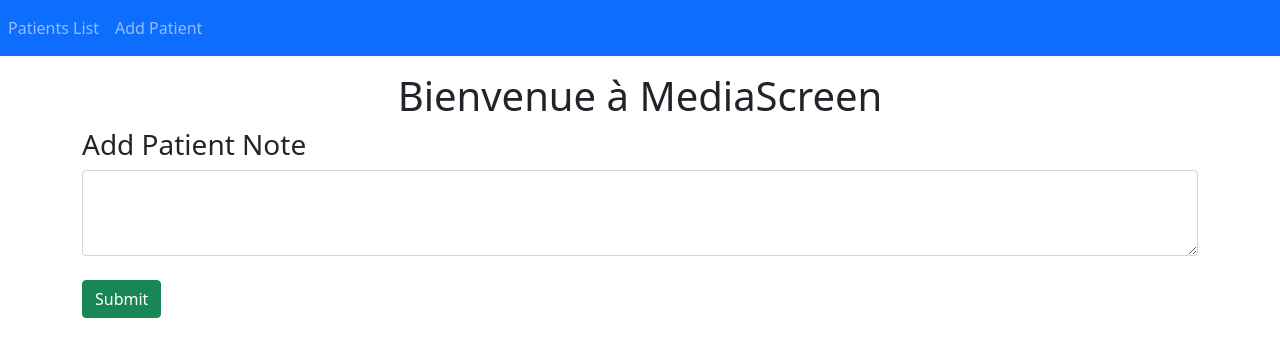
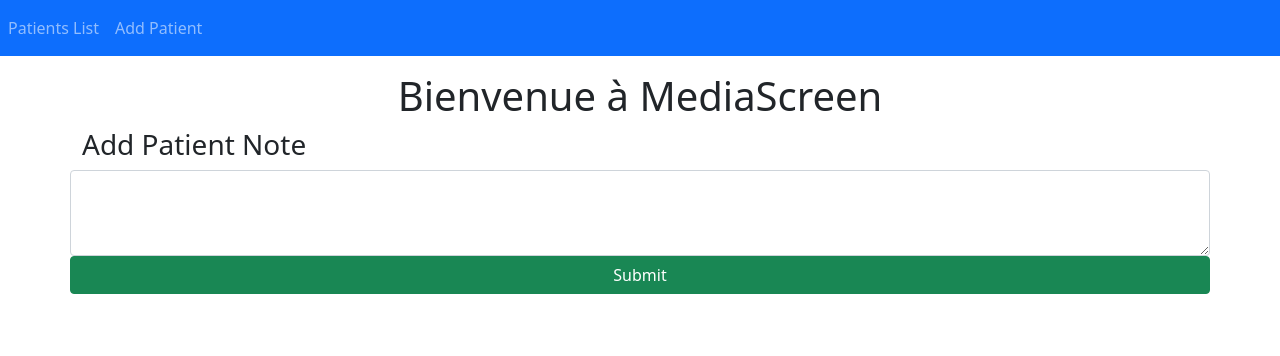
Before and after one commit to SoufieneOUERTANI/OC-P9-MediScreen-Front, an Angular app: page /create-patient-note/1 in a window 1280 px wide. Shown: the top 356 px of the page. Built offline with nearby package versions, Linux system fonts and the light colour scheme; no server answers.

Commit message:
Angular-Notes-Create-OK

```diff
--- a/src/app/app.module.ts
+++ b/src/app/app.module.ts
@@ -10,7 +10,7 @@
 import { PatientDetailsComponent } from './patient-details/patient-details.component';
 import { PatientNotesListComponent } from './patient-details/patient-notes-list/patient-notes-list.component';
 import { CreatePatientNoteComponent } from './patient-details/create-patient-note/create-patient-note.component';
-
+import { RouterModule } from '@angular/router';
 @NgModule({
   declarations: [
     AppComponent,
--- a/src/app/create-patient/create-patient.component.html
+++ b/src/app/create-patient/create-patient.component.html
@@ -1,5 +1,5 @@
 <h3>Add a patient</h3>
-<form (ngSubmit)="onSubmitCreation()">
+<form (ngSubmit)="onSubmitCreation()" class="row">
     <div class="form-group">
         <label>FistName</label>
         <input type="text" class="form-control" id="firstName" [(ngModel)]="patient.firstName" name="firstName">
@@ -25,6 +25,7 @@
         <input type="text" class="form-control" id="phone" [(ngModel)]="patient.phone" name="phone">
     </div>
 
+    <br><br><br>
     <button class="btn btn-success" type="submit">Add</button>
 
 </form>
--- a/src/app/note.service.ts
+++ b/src/app/note.service.ts
@@ -9,7 +9,7 @@
 })
 export class NoteService {
 
-  private baseURL = "http://localhost:8080/notes"
+  private baseURL = "http://localhost:8082/notes"
 
   note!: Note;
   notes: Note[] = [];
@@ -22,7 +22,7 @@
     return this.httpClient.get<GetPatientNotes>(`${this.baseURL}/${patientId}`).pipe(map(response => response.commentList));
   }
 
-  createPatientNote(id: number, notes: Note[]): Observable<Note> {
+  savePatientNoteService(id: number, notes: Note[]): Observable<Note> {
     const postPatientNotes = <PostPatientNotes>{
       patientId: id,
       commentList: notes
--- a/src/app/patient-details/create-patient-note/create-patient-note.component.html
+++ b/src/app/patient-details/create-patient-note/create-patient-note.component.html
@@ -1,8 +1,9 @@
 <h3>Add Patient Note</h3>
 <form (ngSubmit)="onSubmitAddComment()">
-    <div class="form-group">
-        <textarea [(ngModel)]="note.comment" class="form-control" id="comment" rows="3" id="note" name="note"></textarea>
+    <div class="form-group row">
+        <textarea [(ngModel)]="note.comment" class="form-control" id="comment" rows="3" id="note" name="note">
+        </textarea>
+        <button class="btn btn-success" type="submit">Submit</button>
     </div>
     <br>
-    <button class="btn btn-success" type="submit">Submit</button>
 </form>
--- a/src/app/patient-details/create-patient-note/create-patient-note.component.ts
+++ b/src/app/patient-details/create-patient-note/create-patient-note.component.ts
@@ -37,8 +37,9 @@
       else {
         this.patientNotes.unshift(this.note);
       }
-      this.noteService.createPatientNote(this.activatedRoute.snapshot.params['id'], this.patientNotes).subscribe(
+      this.noteService.savePatientNoteService(this.activatedRoute.snapshot.params['id'], this.patientNotes).subscribe(
         data => {
+          this.getPatientNotes();
           this.goToNoteList();
         },
         error => { console.log(error) }
@@ -47,8 +48,9 @@
   }
 
   goToNoteList() {
-    // window.location.reload();
-    this.router.navigate(['view-patient', this.activatedRoute.snapshot.params['id']]);
+    this.router.navigate(['view-patient', this.activatedRoute.snapshot.params['id']]).then(() => {
+      window.location.reload();
+    });
   }
 
 }
```
